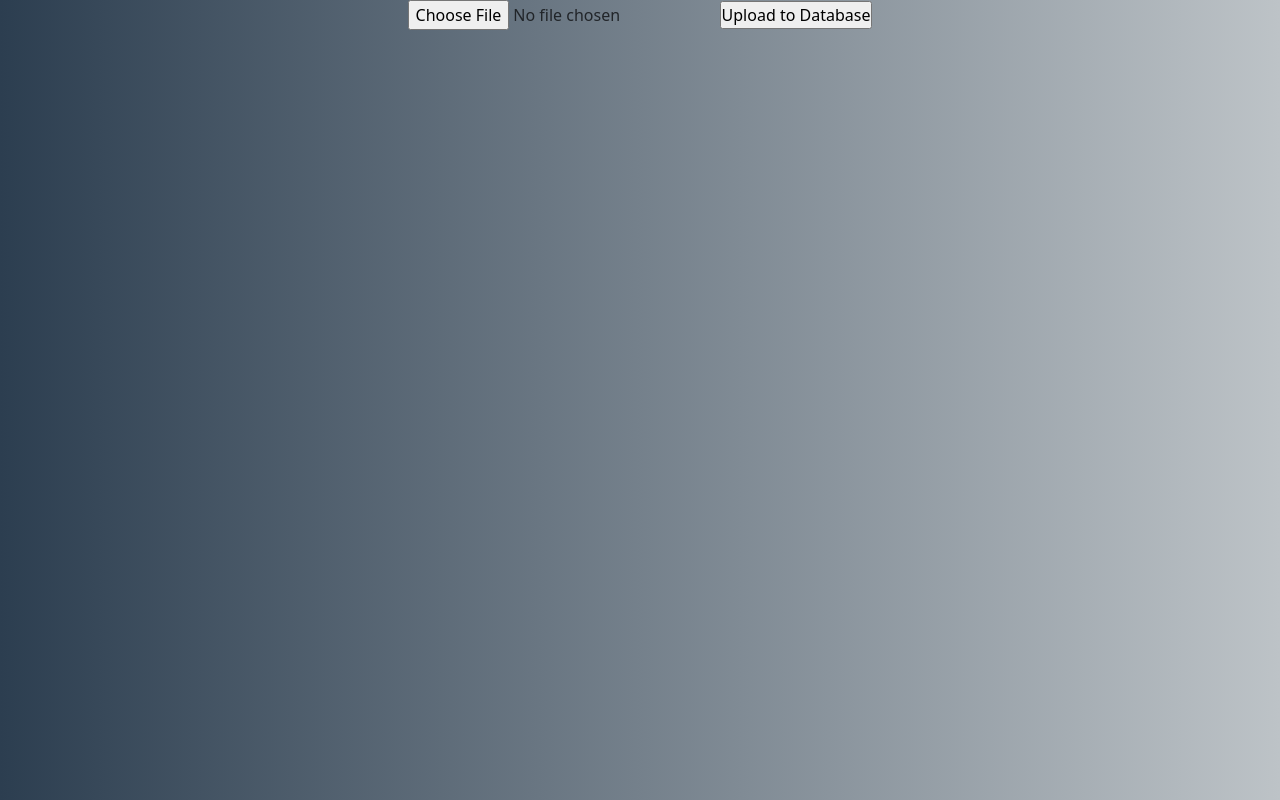
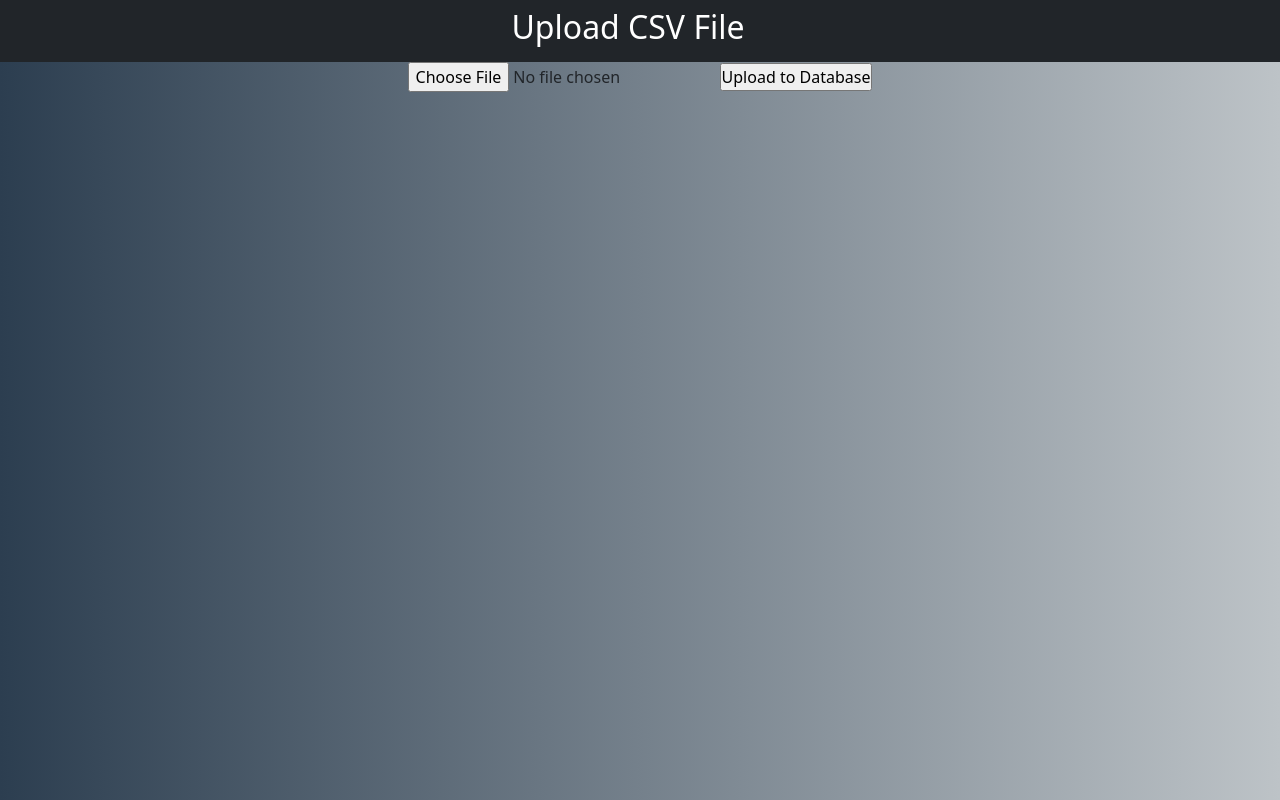
Before and after one commit to abbyrobinson13/mb-pension-web, a React (Create React App) app in the folder frontend/: page /employees in a window 1280 px wide. Built offline with nearby package versions, Linux system fonts and the light colour scheme; no server answers.

Commit message:
updated employee.jsx

```diff
--- a/frontend/src/components/pages/employees.jsx
+++ b/frontend/src/components/pages/employees.jsx
@@ -24,7 +24,13 @@ function Employees() {
     }
   };
   return (
+
     <div>
+      <nav className= "bg-dark navbar-dark navbar">
+        <div className ="row col-12 d-flex justify-content-center text-white">
+            <h2>Upload CSV File</h2>
+        </div>
+    </nav>
       <input
         type="file"
         onChange={(e) => {
```
